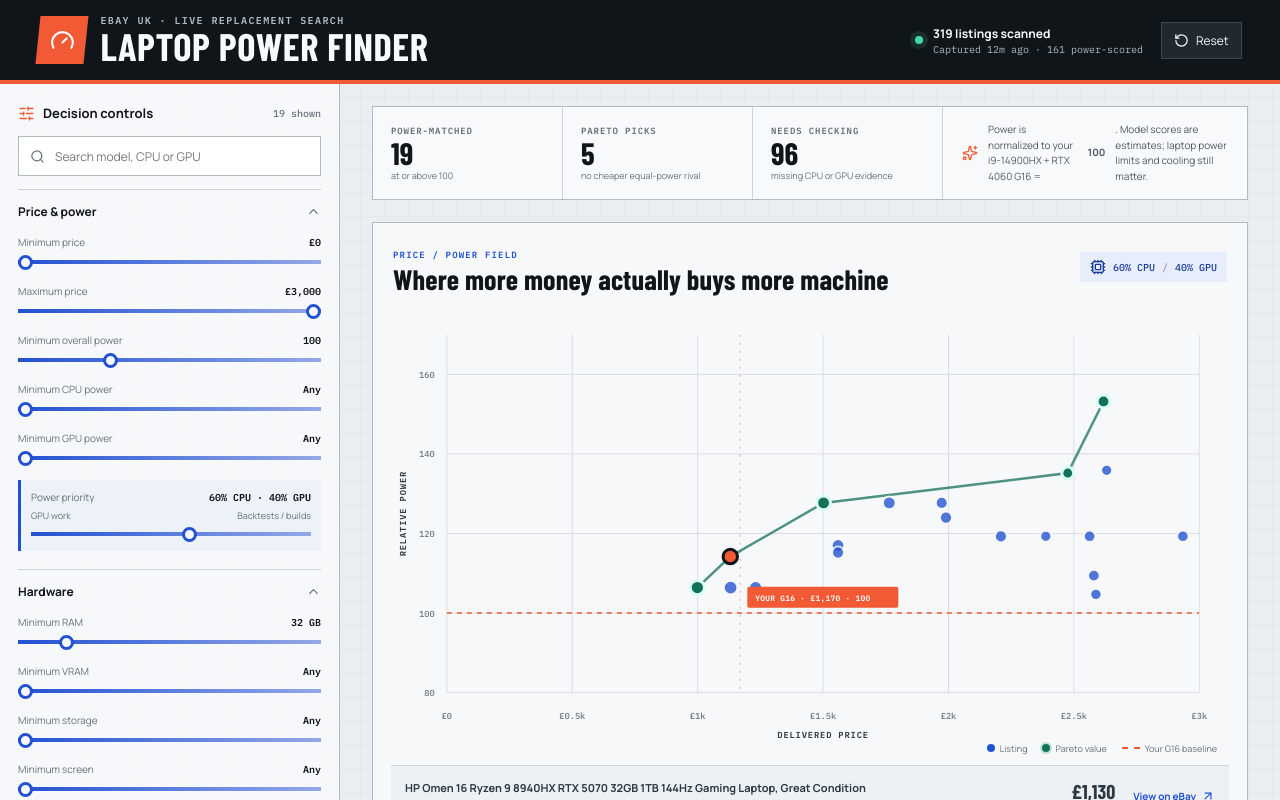
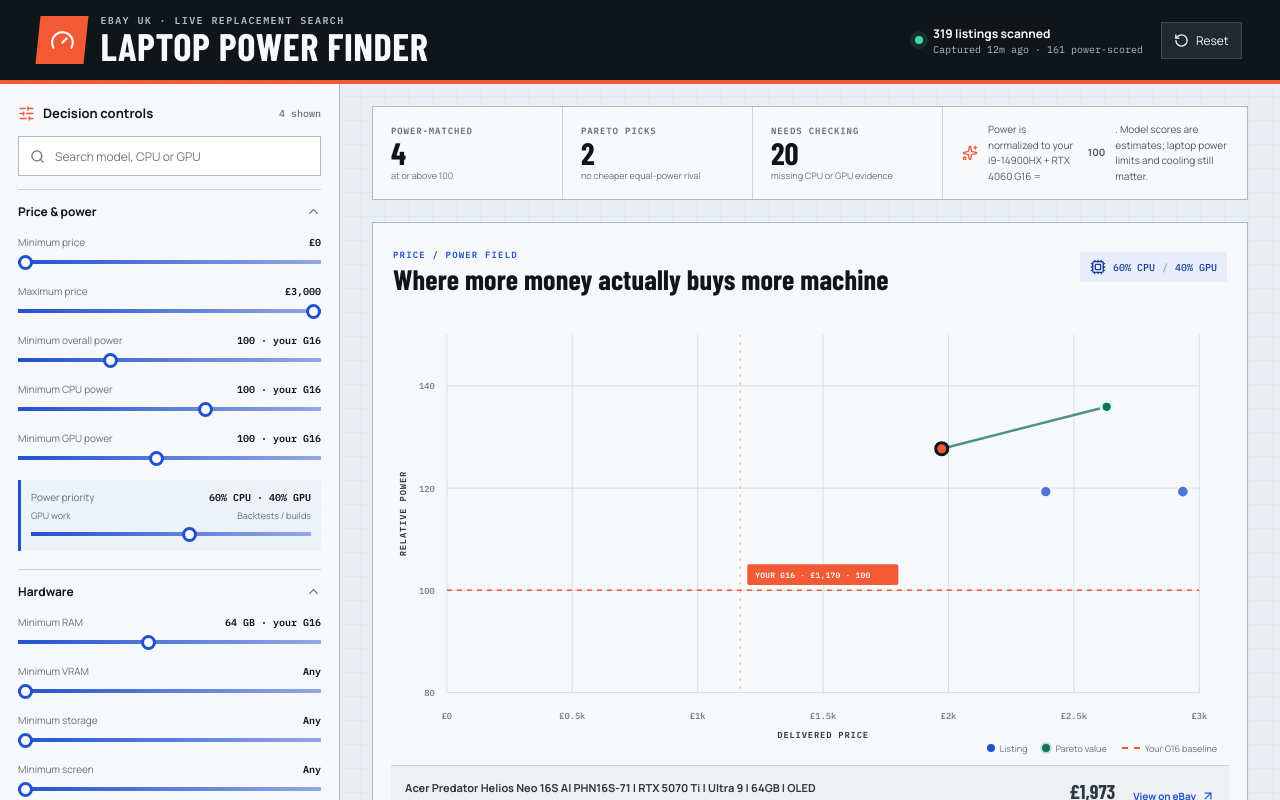
Before and after one commit to longytravel/laptopscraper, a React (Vite) app: page / in a window 1280 px wide. Shown: the top 800 px of the page. Built offline with nearby package versions, Linux system fonts and the light colour scheme; a web font is replaced by a local one.

Commit message:
fix: match replacement filters to 64GB G16 baseline

```diff
--- a/src/App.tsx
+++ b/src/App.tsx
@@ -393,9 +393,9 @@ function App() {
           <FilterSection title="Price & power">
             <RangeControl label="Minimum price" value={filters.minPrice} min={0} max={3000} step={50} display={MONEY.format(filters.minPrice)} onChange={(value) => setNumber('minPrice', Math.min(value, filters.maxPrice))} />
             <RangeControl label="Maximum price" value={filters.maxPrice} min={0} max={3000} step={50} display={MONEY.format(filters.maxPrice)} onChange={(value) => setNumber('maxPrice', Math.max(value, filters.minPrice))} />
-            <RangeControl label="Minimum overall power" value={filters.minCombinedPower} min={50} max={220} step={5} display={rangeLabel(filters.minCombinedPower)} onChange={(value) => setNumber('minCombinedPower', value)} />
-            <RangeControl label="Minimum CPU power" value={filters.minCpuPower} min={0} max={160} step={5} display={filters.minCpuPower ? rangeLabel(filters.minCpuPower) : 'Any'} onChange={(value) => setNumber('minCpuPower', value)} />
-            <RangeControl label="Minimum GPU power" value={filters.minGpuPower} min={0} max={220} step={5} display={filters.minGpuPower ? rangeLabel(filters.minGpuPower) : 'Any'} onChange={(value) => setNumber('minGpuPower', value)} />
+            <RangeControl label="Minimum overall power" value={filters.minCombinedPower} min={50} max={220} step={5} display={`${rangeLabel(filters.minCombinedPower)}${filters.minCombinedPower === 100 ? ' · your G16' : ''}`} onChange={(value) => setNumber('minCombinedPower', value)} />
+            <RangeControl label="Minimum CPU power" value={filters.minCpuPower} min={0} max={160} step={5} display={filters.minCpuPower ? `${rangeLabel(filters.minCpuPower)}${filters.minCpuPower === 100 ? ' · your G16' : ''}` : 'Any'} onChange={(value) => setNumber('minCpuPower', value)} />
+            <RangeControl label="Minimum GPU power" value={filters.minGpuPower} min={0} max={220} step={5} display={filters.minGpuPower ? `${rangeLabel(filters.minGpuPower)}${filters.minGpuPower === 100 ? ' · your G16' : ''}` : 'Any'} onChange={(value) => setNumber('minGpuPower', value)} />
             <div className="priority-control">
               <div><span>Power priority</span><strong>{Math.round(filters.cpuWeight * 100)}% CPU · {Math.round((1 - filters.cpuWeight) * 100)}% GPU</strong></div>
               <div className="priority-labels"><span>GPU work</span><span>Backtests / builds</span></div>
@@ -404,7 +404,7 @@ function App() {
           </FilterSection>
 
           <FilterSection title="Hardware">
-            <RangeControl label="Minimum RAM" value={filters.minRamGb} min={16} max={128} step={16} display={`${filters.minRamGb} GB`} onChange={(value) => setNumber('minRamGb', value)} />
+            <RangeControl label="Minimum RAM" value={filters.minRamGb} min={16} max={128} step={16} display={`${filters.minRamGb} GB${filters.minRamGb === 64 ? ' · your G16' : ''}`} onChange={(value) => setNumber('minRamGb', value)} />
             <RangeControl label="Minimum VRAM" value={filters.minVramGb} min={0} max={24} step={2} display={filters.minVramGb ? `${filters.minVramGb} GB` : 'Any'} onChange={(value) => setNumber('minVramGb', value)} />
             <RangeControl label="Minimum storage" value={filters.minStorageGb} min={0} max={4096} step={256} display={filters.minStorageGb ? `${filters.minStorageGb >= 1024 ? `${filters.minStorageGb / 1024} TB` : `${filters.minStorageGb} GB`}` : 'Any'} onChange={(value) => setNumber('minStorageGb', value)} />
             <RangeControl label="Minimum screen" value={filters.minScreenInches} min={0} max={18} step={0.5} display={filters.minScreenInches ? `${filters.minScreenInches} in` : 'Any'} onChange={(value) => setNumber('minScreenInches', value)} />
--- a/src/laptop/engine.ts
+++ b/src/laptop/engine.ts
@@ -248,10 +248,10 @@ export function createDefaultFilters(): LaptopFilters {
     minPrice: 0,
     maxPrice: 3000,
     minCombinedPower: 100,
-    minCpuPower: 0,
-    minGpuPower: 0,
+    minCpuPower: 100,
+    minGpuPower: 100,
     cpuWeight: 0.6,
-    minRamGb: 32,
+    minRamGb: 64,
     minVramGb: 0,
     minStorageGb: 0,
     minScreenInches: 0,
```
Also changed, not shown: 2 other files (tests, documents, lock files or other folders).
